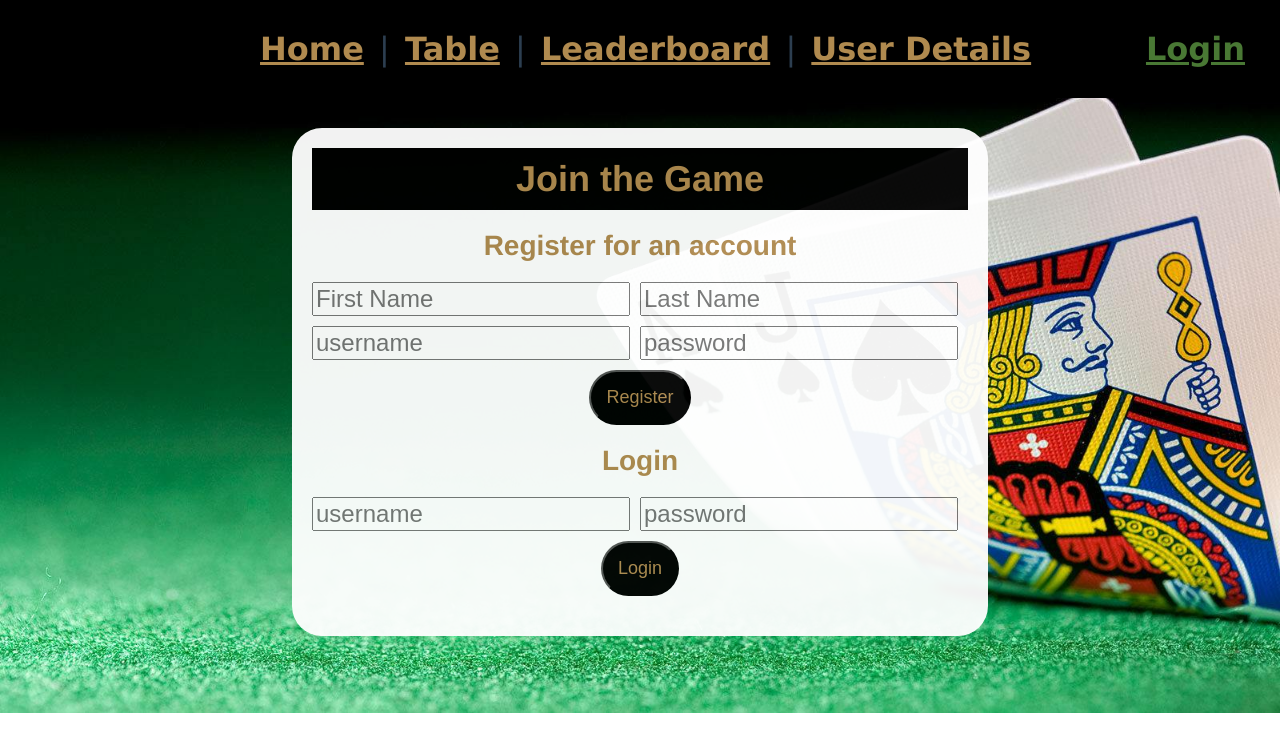
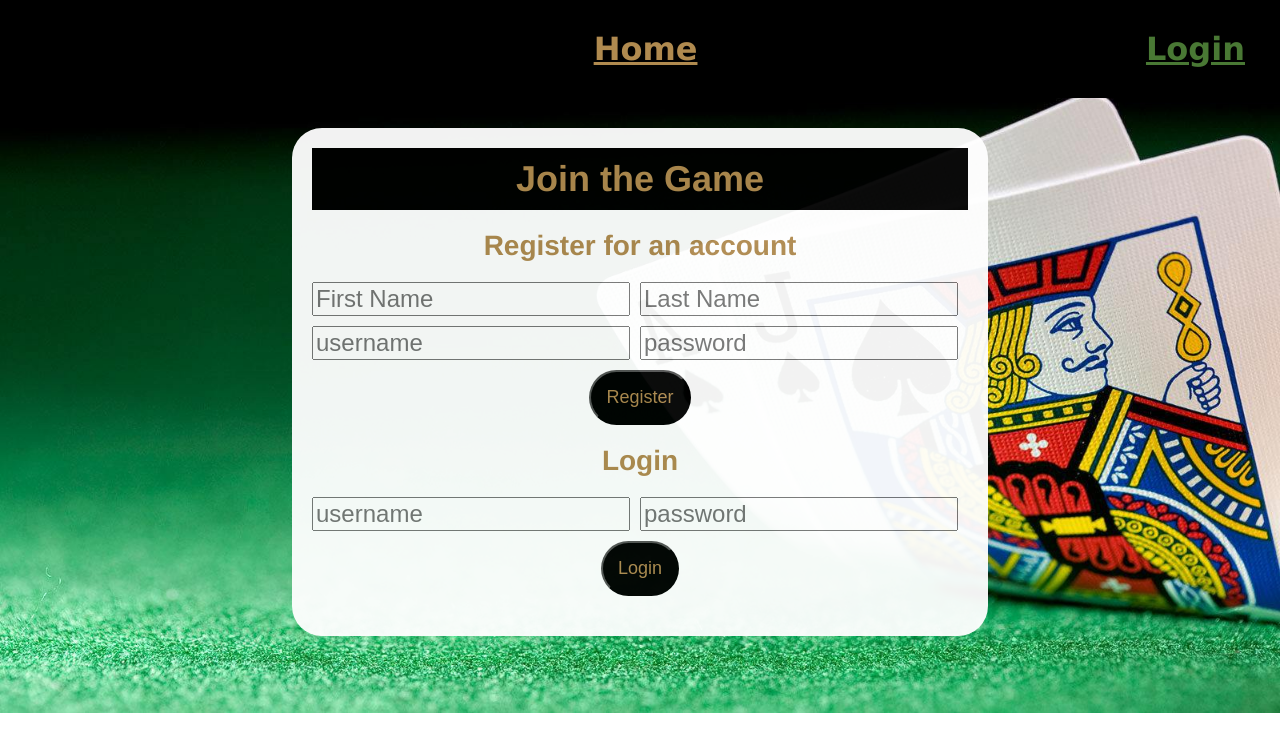
Before and after one commit to CaymanWilliams/CreativeProject4, a Vue app in the folder front-end/: page /Login in a window 1280 px wide. Shown: the top 752 px of the page. Built offline with nearby package versions, Linux system fonts and the light colour scheme.

Commit message:
update login process

```diff
--- a/front-end/src/App.vue
+++ b/front-end/src/App.vue
@@ -3,10 +3,10 @@
     <div id="nav">
       <a v-if="this.$root.login" style="color:black;"> Login </a>
       <a v-if="!this.$root.login" style="color:black;">Sign Out</a>
-      <router-link to="/">Home</router-link> |
-      <router-link to="/Table">Table</router-link> |
-      <router-link to="/Leaderboard">Leaderboard</router-link> |
-      <router-link to="/UserDetails">User Details</router-link>
+      <router-link to="/" class="Home">Home</router-link><span v-if="!this.$root.login">|</span>
+      <router-link to="/Table" v-if="!this.$root.login">Table</router-link><span v-if="!this.$root.login">|</span>
+      <router-link to="/Leaderboard" v-if="!this.$root.login" >Leaderboard</router-link><span v-if="!this.$root.login">|</span>
+      <router-link to="/UserDetails" v-if="!this.$root.login" >User Details</router-link>
       <router-link to="/Login" v-if="this.$root.login" style="float:right;">Login</router-link>
       <a href="/" style="float:right;" v-if="!this.$root.login" v-on:click = "SignOut()"> Sign Out</a>
     </div>
--- a/front-end/src/main.js
+++ b/front-end/src/main.js
@@ -5,7 +5,8 @@ import router from './router'
 Vue.config.productionTip = false
 
 let data = {
-  user: null
+  user: null,
+  profile: null
 }
 
 new Vue({
--- a/front-end/src/views/Home.vue
+++ b/front-end/src/views/Home.vue
@@ -11,7 +11,7 @@
     Begin a game by clicking the button below:</p>
   </div>
 
-  <p class = "button"><router-link to="/Table"> Click to Enter the BlackJack Table </router-link></p>
+  <p class = "button"><router-link to="/Login"> Click to login and start playing! </router-link></p>
 
   <img class = "title2" src="/images/table.jpg">
 
--- a/front-end/src/views/Login.vue
+++ b/front-end/src/views/Login.vue
@@ -64,14 +64,17 @@ export default {
           password: this.password,
         });
         this.$root.$data.user = response.data.user;
+        this.$root.$data.profile = response.data.profile;
       } catch (error) {
         this.error = error.response.data.message;
         this.$root.$data.user = null;
+        this.$root.$data.profile = null;
       }
       this.firstName = ""
       this.lastName = ""
       this.username = ""
       this.password = ""
+      this.$router.push("/")
     },
     async login() {
       this.error = '';
@@ -85,12 +88,15 @@ export default {
           password: this.passwordLogin,
         });
         this.$root.$data.user = response.data.user;
+        this.$root.$data.profile = response.data.profile;
       } catch (error) {
         this.error = error.response.data.message;
         this.$root.$data.user = null;
+        this.$root.$data.profile = null;
       }
       this.usernameLogin = ""
       this.passwordLogin = ""
+      this.$router.push("/")
     }
   }
 }
--- a/front-end/src/views/Table.vue
+++ b/front-end/src/views/Table.vue
@@ -13,6 +13,9 @@
 
 <body>
   <div class = "excludefooter">
+      <div class = "bet">
+        <h1> Current Balance: {{this.$root.$data.profile.balance}}  </h1>
+      </div>
     <div class = "main">
       <div class="gamebox" id="start" v-on:click="gameStart()">
         <h1>Start Game</h1>
```
Also changed, not shown: 1 other file (tests, documents, lock files or other folders).
